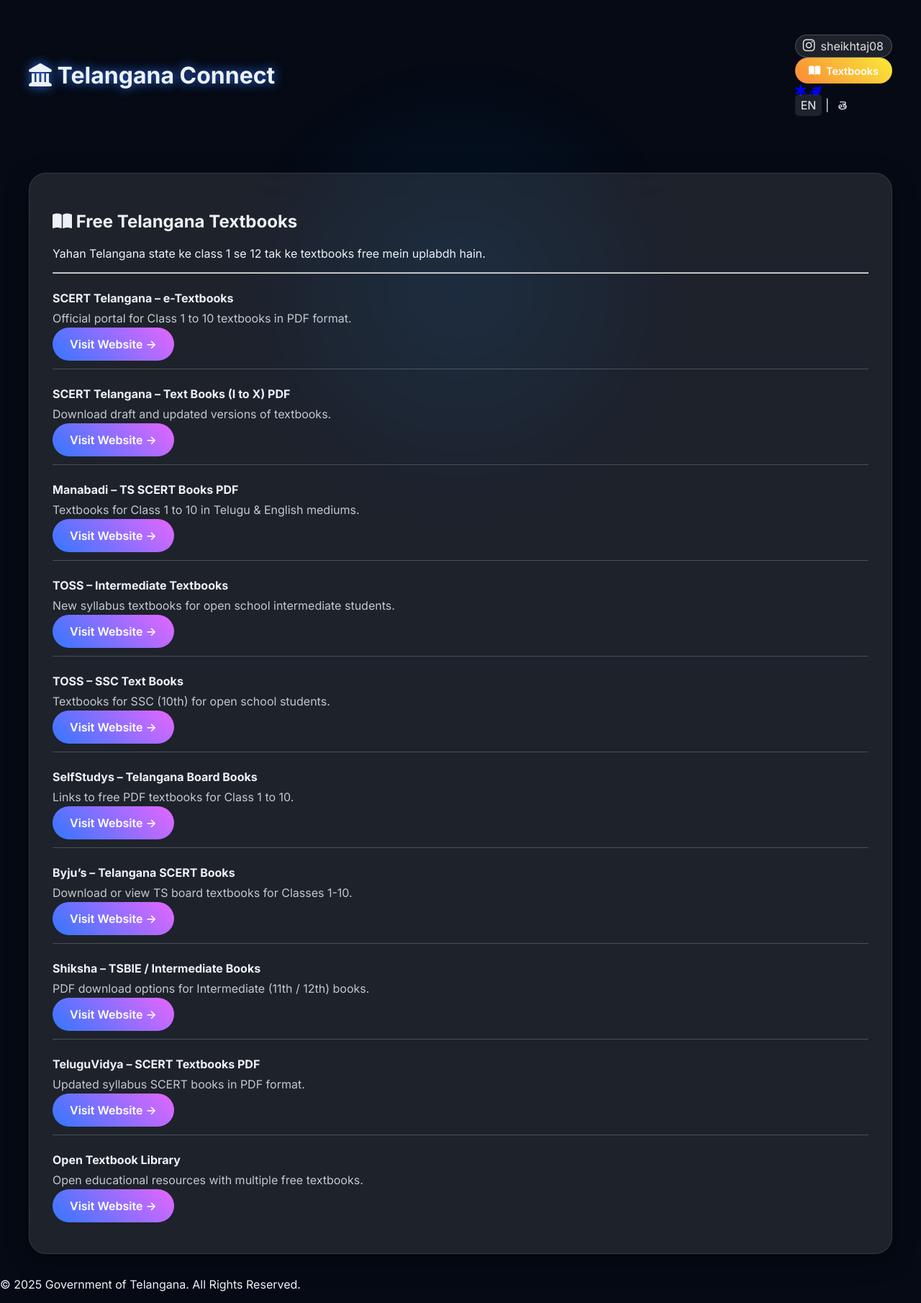
After one commit to sheikhtaj466-netizen/telangana-connect, a Flask app: page /textbooks in a window 1280 px wide. The commit adds this page. Shown: the whole page at 72% size. Run offline with Flask 3, Linux system fonts and the light colour scheme; some web fonts are replaced.

Commit message:
Added Textbooks page and button

```diff
--- a/app.py
+++ b/app.py
@@ -19,15 +19,12 @@
     g.lang = session.get('lang', 'en')
     all_locales = read_json_file('data/locales.json')
     g.locale = all_locales.get(g.lang, all_locales['en'])
-    # Get theme from URL (e.g., ?theme=minimal), default to 'aurora'
     g.theme = request.args.get('theme', 'aurora')
 
 @app.route('/change_lang/<lang>')
 def change_lang(lang):
     session['lang'] = lang
-    # Keep the current theme when changing language
     theme = request.args.get('theme', 'aurora')
-    # Redirect back to the previous page, preserving the theme
     referrer = request.referrer.split('?')[0] if request.referrer else url_for('login_page')
     return redirect(f"{referrer}?theme={theme}")
 
@@ -52,7 +49,6 @@
 
     return render_template('dashboard.html', services=user_services, theme=g.theme)
 
-# Baaki ke routes (grievance, track, logout, etc.) bhi theme pass karenge
 @app.route('/grievance')
 def grievance_page():
     if 'user_type' not in session: return redirect(url_for('login_page', theme=g.theme))
@@ -91,5 +87,11 @@
     session.clear()
     return redirect(url_for('login_page', theme=g.theme))
 
+# --- TEXTBOOKS PAGE ROUTE (YAHAN ADD HUA HAI) ---
+@app.route('/textbooks')
+def textbooks_page():
+    return render_template('textbooks.html', theme=g.theme)
+# ------------------------------------------------
+
 if __name__ == '__main__':
     app.run(host='0.0.0.0', port=5000, debug=True)
--- a/static/style.css
+++ b/static/style.css
@@ -197,3 +197,42 @@
 body.theme-minimal .btn-install {
     background-color: #28a745;
 }
+/* --- Textbooks Page & Button Styling --- */
+.btn-textbooks {
+    display: inline-flex;
+    align-items: center;
+    gap: 8px;
+    padding: 0.6rem 1.2rem;
+    font-size: 0.9em;
+}
+body.theme-aurora .btn-textbooks {
+    background: linear-gradient(45deg, hsl(25, 95%, 60%), hsl(55, 95%, 60%));
+}
+body.theme-minimal .btn-textbooks {
+    background-color: #fd7e14;
+}
+.link-list {
+    display: flex;
+    flex-direction: column;
+    gap: 1.5rem;
+    margin-top: 1.5rem;
+}
+.link-item {
+    border-bottom: 1px solid #e0e0e0;
+    padding-bottom: 1.5rem;
+}
+.theme-aurora .link-item {
+    border-bottom: 1px solid rgba(255, 255, 255, 0.2);
+}
+.link-item:last-child {
+    border-bottom: none;
+}
+.link-item h4 {
+    margin-top: 0;
+    margin-bottom: 0.5rem;
+}
+.link-item p {
+    margin-top: 0;
+    margin-bottom: 1rem;
+    opacity: 0.8;
+}
--- a/templates/layout.html
+++ b/templates/layout.html
@@ -9,39 +9,56 @@
     <link rel="preconnect" href="https://fonts.googleapis.com">
     <link rel="preconnect" href="https://fonts.gstatic.com" crossorigin>
     <link href="https://fonts.googleapis.com/css2?family=Inter:wght@400;600;700&display=swap" rel="stylesheet">
+
     <link rel="manifest" href="{{ url_for('static', filename='manifest.json') }}">
+
 </head>
 <body class="theme-{{ theme }}">
     <div id="loader"> <div class="spinner"></div> </div>
+
     <header class="main-header">
         <div class="container">
             <h1><i class="fas fa-landmark"></i> {{ g.locale.portal_title }}</h1>
             <div class="header-controls">
+
                 <a href="https://www.instagram.com/sheikhtaj08/" target="_blank" class="instagram-link">
                     <i class="fa-brands fa-instagram"></i> sheikhtaj08
                 </a>
+
+                <a href="{{ url_for('textbooks_page', theme=theme) }}" class="btn btn-textbooks">
+                    <i class="fas fa-book-open"></i> Textbooks
+                </a>
+
                 <button id="install-btn" class="btn btn-install" style="display: none;">
                     <i class="fas fa-download"></i> Install App
                 </button>
+
                 <div class="theme-switcher">
                     <a href="?theme=aurora" class="{{ 'active' if theme == 'aurora' }}" title="Aurora Theme"><i class="fas fa-star-of-life"></i></a>
                     <a href="?theme=minimal" class="{{ 'active' if theme == 'minimal' }}" title="Minimal Theme"><i class="fas fa-leaf"></i></a>
                 </div>
+
                 <div class="lang-switcher">
                     <a href="{{ url_for('change_lang', lang='en', theme=theme) }}" class="{{ 'active' if g.lang == 'en' }}">EN</a> |
                     <a href="{{ url_for('change_lang', lang='te', theme=theme) }}" class="{{ 'active' if g.lang == 'te' }}">తె</a>
                 </div>
+
             </div>
         </div>
     </header>
+
     <main class="container">
         {% block content %}{% endblock %}
     </main>
+
     <footer class="main-footer">
         <p>&copy; 2025 Government of Telangana. All Rights Reserved.</p>
     </footer>
+
     <button id="back-to-top-btn" title="Go to top"><i class="fas fa-arrow-up"></i></button>
+
     <script src="{{ url_for('static', filename='script.js') }}"></script>
+
     <script>
         if ('serviceWorker' in navigator) {
             navigator.serviceWorker.register("{{ url_for('static', filename='service-worker.js') }}")
--- /dev/null
+++ b/templates/textbooks.html
@@ -0,0 +1,60 @@
+{% extends 'layout.html' %}
+{% block content %}
+<div class="card">
+    <h2><i class="fas fa-book-open"></i> Free Telangana Textbooks</h2>
+    <p>Yahan Telangana state ke class 1 se 12 tak ke textbooks free mein uplabdh hain.</p>
+    <hr>
+    <div class="link-list">
+        <div class="link-item">
+            <h4>SCERT Telangana – e-Textbooks</h4>
+            <p>Official portal for Class 1 to 10 textbooks in PDF format.</p>
+            <a href="https://scert.telangana.gov.in/e-Textbooks.htm" target="_blank" class="btn btn-primary">Visit Website &rarr;</a>
+        </div>
+        <div class="link-item">
+            <h4>SCERT Telangana – Text Books (I to X) PDF</h4>
+            <p>Download draft and updated versions of textbooks.</p>
+            <a href="https://scert.telangana.gov.in/DisplayImage.aspx?encry=2RWkzk1%2FeFem0408zPkW3g%3D%3D" target="_blank" class="btn btn-primary">Visit Website &rarr;</a>
+        </div>
+        <div class="link-item">
+            <h4>Manabadi – TS SCERT Books PDF</h4>
+            <p>Textbooks for Class 1 to 10 in Telugu & English mediums.</p>
+            <a href="https://www.manabadi.co.in/SCERT/telangana-scert.asp" target="_blank" class="btn btn-primary">Visit Website &rarr;</a>
+        </div>
+        <div class="link-item">
+            <h4>TOSS – Intermediate Textbooks</h4>
+            <p>New syllabus textbooks for open school intermediate students.</p>
+            <a href="https://www.telanganaopenschool.org/Intertextbooks.aspx" target="_blank" class="btn btn-primary">Visit Website &rarr;</a>
+        </div>
+        <div class="link-item">
+            <h4>TOSS – SSC Text Books</h4>
+            <p>Textbooks for SSC (10th) for open school students.</p>
+            <a href="https://www.telanganaopenschool.org/SSCTextBooks.aspx" target="_blank" class="btn btn-primary">Visit Website &rarr;</a>
+        </div>
+        <div class="link-item">
+            <h4>SelfStudys – Telangana Board Books</h4>
+            <p>Links to free PDF textbooks for Class 1 to 10.</p>
+            <a href="https://www.selfstudys.com/page/telangana-board-books" target="_blank" class="btn btn-primary">Visit Website &rarr;</a>
+        </div>
+        <div class="link-item">
+            <h4>Byju’s – Telangana SCERT Books</h4>
+            <p>Download or view TS board textbooks for Classes 1-10.</p>
+            <a href="https://byjus.com/telangana-board/ts-scert-books/" target="_blank" class="btn btn-primary">Visit Website &rarr;</a>
+        </div>
+        <div class="link-item">
+            <h4>Shiksha – TSBIE / Intermediate Books</h4>
+            <p>PDF download options for Intermediate (11th / 12th) books.</p>
+            <a href="https://www.shiksha.com/boards/tsbie-board-books" target="_blank" class="btn btn-primary">Visit Website &rarr;</a>
+        </div>
+        <div class="link-item">
+            <h4>TeluguVidya – SCERT Textbooks PDF</h4>
+            <p>Updated syllabus SCERT books in PDF format.</p>
+            <a href="https://www.teluguvidya.com/telangana-scert-textbooks/" target="_blank" class="btn btn-primary">Visit Website &rarr;</a>
+        </div>
+        <div class="link-item">
+            <h4>Open Textbook Library</h4>
+            <p>Open educational resources with multiple free textbooks.</p>
+            <a href="https://elibrarytelangana.blogspot.com/2020/07/open-text-book-librry.html" target="_blank" class="btn btn-primary">Visit Website &rarr;</a>
+        </div>
+    </div>
+</div>
+{% endblock %}
```
